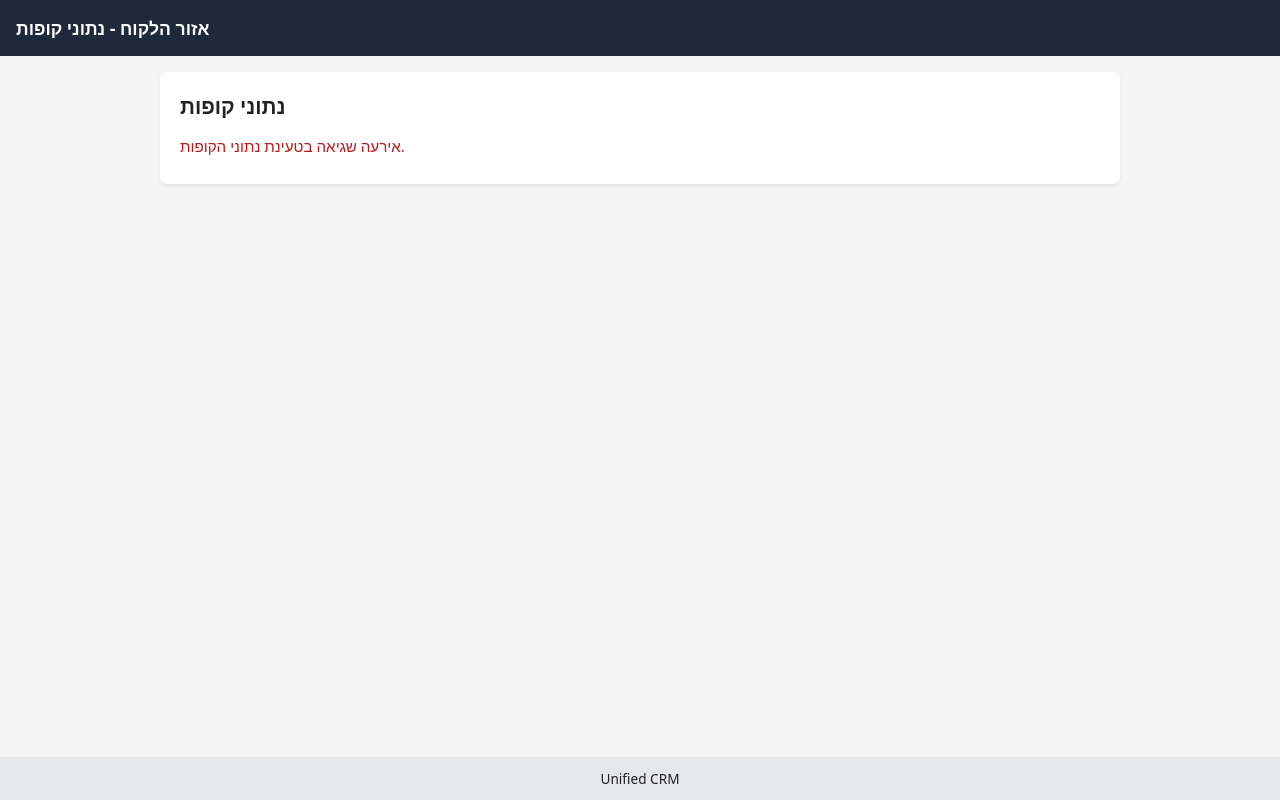
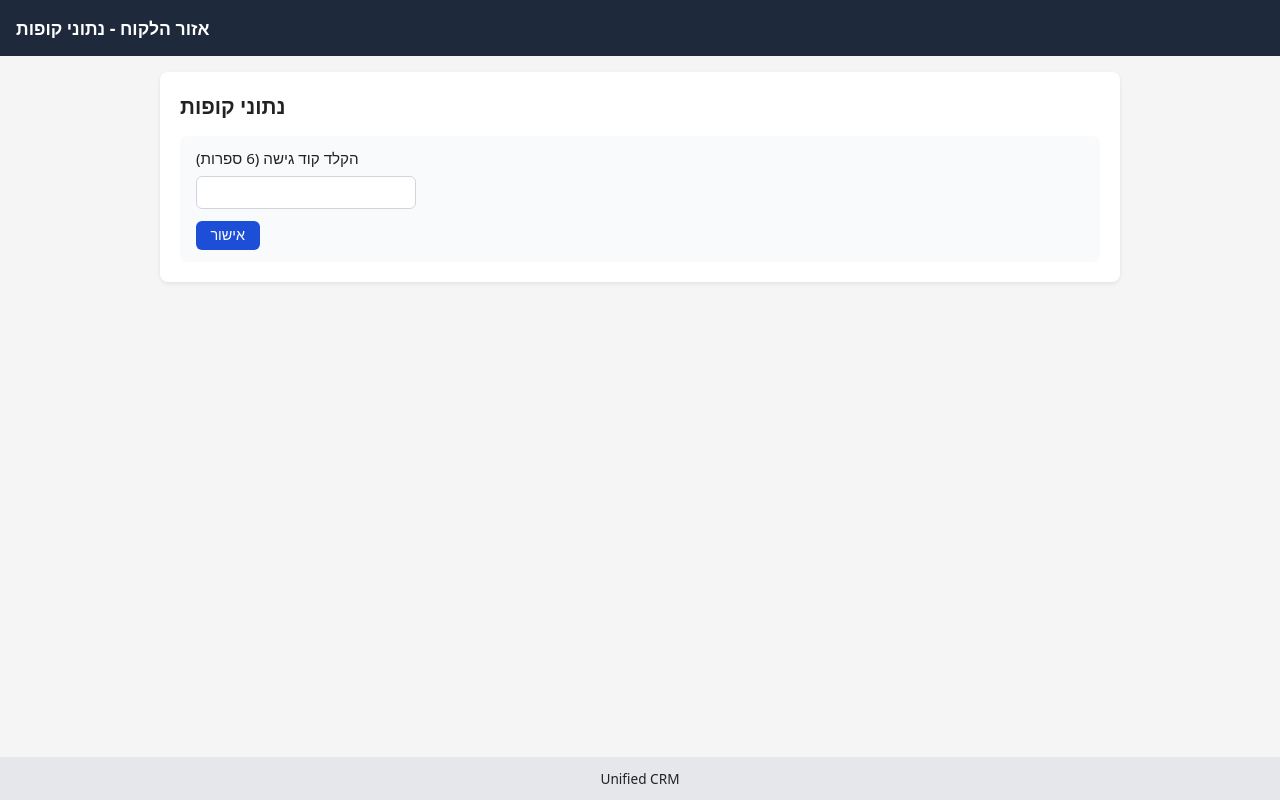
Before and after one commit to omerb21/bzclient, a React (Vite) app: page / in a window 1280 px wide. Built offline with nearby package versions, Linux system fonts and the light colour scheme; no server answers.

Commit message:
added password + token

```diff
--- a/src/pages/AccountsPage.tsx
+++ b/src/pages/AccountsPage.tsx
@@ -1,8 +1,11 @@
+import type React from "react";
 import { useEffect, useMemo, useState } from "react";
+import axios from "axios";
 import { fetchClientSnapshots, fetchClientHistory } from "../services/crmService";
 import { Snapshot } from "../models/snapshot";
 import { HistoryPoint } from "../models/historyPoint";
 import { hasClientTokenConfigured } from "../config/clientConfig";
+import { getStoredPin, setStoredPin, clearStoredPin } from "../services/pinStorage";
 import AccountsTable from "../components/AccountsTable";
 import AccountsSummary from "../components/AccountsSummary";
 import MonthlyHistoryChart from "../components/MonthlyHistoryChart";
@@ -13,6 +16,9 @@ function AccountsPage() {
   const [loading, setLoading] = useState<boolean>(true);
   const [error, setError] = useState<string | null>(null);
   const [selectedMonthKey, setSelectedMonthKey] = useState<string | null>(null);
+  const [pin, setPin] = useState<string>(() => getStoredPin() || "");
+  const [hasValidPin, setHasValidPin] = useState<boolean>(() => !!getStoredPin());
+  const [pinError, setPinError] = useState<string | null>(null);
 
   const hasClientToken = hasClientTokenConfigured();
 
@@ -23,6 +29,11 @@ function AccountsPage() {
 
       if (!hasClientToken) {
         setError("לא הוגדר token ללקוח באפליקציה. פנה למנהל המערכת.");
+        setLoading(false);
+        return;
+      }
+
+      if (!hasValidPin) {
         setLoading(false);
         return;
       }
@@ -43,14 +54,22 @@ function AccountsPage() {
         setHistoryPoints(historyData);
       } catch (err) {
         console.error("[ClientApp] Error loading CRM data", err);
-        setError("אירעה שגיאה בטעינת נתוני הקופות.");
+        if (axios.isAxiosError(err) && err.response && err.response.status === 401) {
+          clearStoredPin();
+          setPin("");
+          setHasValidPin(false);
+          setPinError("קוד גישה שגוי. נסה שוב.");
+          setError(null);
+        } else {
+          setError("אירעה שגיאה בטעינת נתוני הקופות.");
+        }
       } finally {
         setLoading(false);
       }
     }
 
     load();
-  }, [hasClientToken]);
+  }, [hasClientToken, hasValidPin]);
 
   const monthKeys = useMemo(() => {
     const months = new Set<string>();
@@ -101,6 +120,33 @@ function AccountsPage() {
   const canGoPrevMonth = currentMonthIndex >= 0 && currentMonthIndex < monthKeys.length - 1;
   const canGoNextMonth = currentMonthIndex > 0;
 
+  const handlePinChange = (event: React.ChangeEvent<HTMLInputElement>) => {
+    setPin(event.target.value);
+    if (pinError) {
+      setPinError(null);
+    }
+  };
+
+  const handlePinSubmit = (event: React.FormEvent<HTMLFormElement>) => {
+    event.preventDefault();
+    const value = pin.trim();
+
+    if (!value) {
+      setPinError("יש להזין קוד גישה.");
+      return;
+    }
+
+    if (!/^\d{6}$/.test(value)) {
+      setPinError("קוד הגישה צריך להיות בן 6 ספרות.");
+      return;
+    }
+
+    setStoredPin(value);
+    setHasValidPin(true);
+    setPinError(null);
+    setError(null);
+  };
+
   const handlePrevMonth = () => {
     if (!canGoPrevMonth) {
       return;
@@ -128,7 +174,31 @@ function AccountsPage() {
       {error && !loading && (
         <p className="page-message page-message-error">{error}</p>
       )}
-      {!loading && !error && hasClientToken && (
+      {!loading && !error && hasClientToken && !hasValidPin && (
+        <form className="pin-form" onSubmit={handlePinSubmit}>
+          <label className="pin-form-label" htmlFor="pin-input">
+            הקלד קוד גישה (6 ספרות)
+          </label>
+          <input
+            id="pin-input"
+            type="password"
+            inputMode="numeric"
+            pattern="[0-9]*"
+            maxLength={6}
+            className="pin-form-input"
+            value={pin}
+            onChange={handlePinChange}
+            autoComplete="one-time-code"
+          />
+          {pinError && <p className="pin-form-error">{pinError}</p>}
+          <div className="pin-form-actions">
+            <button type="submit" className="button-primary">
+              אישור
+            </button>
+          </div>
+        </form>
+      )}
+      {!loading && !error && hasClientToken && hasValidPin && (
         <>
           {monthKeys.length > 0 && selectedMonthKey && (
             <div className="accounts-month-selector">
--- a/src/services/apiClient.ts
+++ b/src/services/apiClient.ts
@@ -1,5 +1,6 @@
 import axios from "axios";
 import { CLIENT_APP_TOKEN } from "../config/clientConfig";
+import { getStoredPin } from "./pinStorage";
 
 const defaultHeaders: Record<string, string> = {};
 
@@ -15,4 +16,15 @@ const apiClient = axios.create({
   headers: defaultHeaders,
 });
 
+apiClient.interceptors.request.use((config) => {
+  const pin = getStoredPin();
+  if (pin) {
+    if (!config.headers) {
+      config.headers = {} as any;
+    }
+    (config.headers as any)["X-Client-Pin"] = pin;
+  }
+  return config;
+});
+
 export default apiClient;
--- /dev/null
+++ b/src/services/pinStorage.ts
@@ -0,0 +1,47 @@
+const PIN_STORAGE_KEY = "bz_clientapp_pin";
+
+export function getStoredPin(): string | null {
+  if (typeof window === "undefined") {
+    return null;
+  }
+
+  try {
+    const value = window.localStorage.getItem(PIN_STORAGE_KEY);
+    if (!value) {
+      return null;
+    }
+    const trimmed = value.trim();
+    return trimmed.length > 0 ? trimmed : null;
+  } catch {
+    return null;
+  }
+}
+
+export function setStoredPin(pin: string): void {
+  if (typeof window === "undefined") {
+    return;
+  }
+
+  const value = pin.trim();
+  if (!value) {
+    return;
+  }
+
+  try {
+    window.localStorage.setItem(PIN_STORAGE_KEY, value);
+  } catch {
+    return;
+  }
+}
+
+export function clearStoredPin(): void {
+  if (typeof window === "undefined") {
+    return;
+  }
+
+  try {
+    window.localStorage.removeItem(PIN_STORAGE_KEY);
+  } catch {
+    return;
+  }
+}
--- a/src/styles/global.css
+++ b/src/styles/global.css
@@ -113,6 +113,56 @@ body {
 
 .page-message-error {
   color: #b91c1c;
+}
+
+.pin-form {
+  margin-top: 1rem;
+  padding: 0.75rem 1rem;
+  border-radius: 0.5rem;
+  background-color: #f9fafb;
+}
+
+.pin-form-label {
+  display: block;
+  margin-bottom: 0.5rem;
+  font-size: 0.95rem;
+}
+
+.pin-form-input {
+  width: 100%;
+  max-width: 220px;
+  padding: 0.4rem 0.5rem;
+  border-radius: 0.375rem;
+  border: 1px solid #d1d5db;
+  font-size: 1rem;
+  direction: ltr;
+  text-align: center;
+  letter-spacing: 0.25em;
+}
+
+.pin-form-error {
+  margin-top: 0.5rem;
+  font-size: 0.85rem;
+  color: #b91c1c;
+}
+
+.pin-form-actions {
+  margin-top: 0.75rem;
+}
+
+.button-primary {
+  border: none;
+  background-color: #1d4ed8;
+  color: #ffffff;
+  padding: 0.4rem 0.9rem;
+  border-radius: 0.375rem;
+  font-size: 0.9rem;
+  cursor: pointer;
+}
+
+.button-primary:disabled {
+  opacity: 0.6;
+  cursor: default;
 }
 
 .table-wrapper {
```
Also changed, not shown: 7 other files (tests, documents, lock files or other folders).
